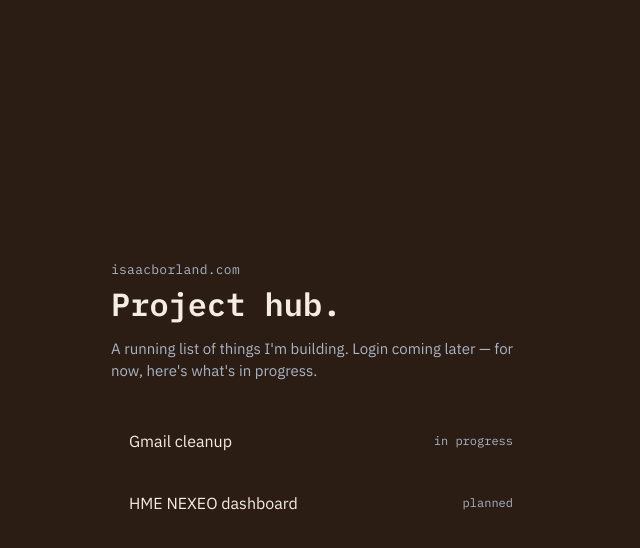
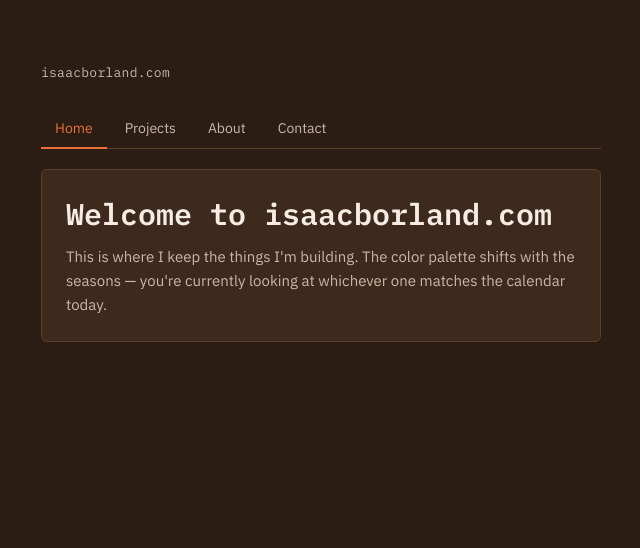
Before and after one commit to isaacborland21-lab/Isaacborland, a Next.js app: page / in a window 1280 px wide. Shown: the top 548 px of the page, without its empty margins (319-959 px from the left). Built offline with nearby package versions, Linux system fonts and the light colour scheme.

Commit message:
Redesign home page: tabs (Home/Projects/About/Contact), orange accent, seasonal palette

```diff
--- a/app/page.tsx
+++ b/app/page.tsx
@@ -1,89 +1,221 @@
-// Placeholder project list for now. Swap this for real data once there's
-// something to link to.
+"use client";
+
+import { useState } from "react";
+
 const projects = [
   { name: "Gmail cleanup", status: "in progress" },
   { name: "HME NEXEO dashboard", status: "planned" },
 ];
 
-export default function HomePage() {
+const seasonLabels: Record<string, string> = {
+  fall: "Fall theme",
+  winter: "Winter theme",
+  spring: "Spring theme",
+  summer: "Summer theme",
+};
+
+const tabs = ["Home", "Projects", "About", "Contact"] as const;
+type Tab = (typeof tabs)[number];
+
+const mono = "'IBM Plex Mono', monospace";
+const sans = "'IBM Plex Sans', sans-serif";
+
+function Card({ children }: { children: React.ReactNode }) {
   return (
-    <main
+    <div
       style={{
-        minHeight: "100vh",
-        display: "flex",
-        flexDirection: "column",
-        alignItems: "center",
-        justifyContent: "center",
+        border: "1px solid var(--surface-border)",
+        background: "var(--surface)",
+        borderRadius: 6,
         padding: "24px",
       }}
     >
-      <div style={{ maxWidth: 420, width: "100%" }}>
-        <p
+      {children}
+    </div>
+  );
+}
+
+function HomeTab() {
+  return (
+    <Card>
+      <h1
         style={{
-            fontFamily: "'IBM Plex Mono', monospace",
-            fontSize: 13,
-            letterSpacing: "0.02em",
-            color: "var(--off-white-dim)",
-            margin: "0 0 6px 0",
+          fontFamily: mono,
+          fontWeight: 600,
+          fontSize: 30,
+          lineHeight: 1.3,
+          margin: "0 0 12px 0",
         }}
       >
-          isaacborland.com
-        </p>
-        <h1
-          style={{
-            fontFamily: "'IBM Plex Mono', monospace",
-            fontWeight: 600,
-            fontSize: 32,
-            lineHeight: 1.3,
-            margin: "0 0 12px 0",
-            color: "var(--off-white)",
-          }}
-        >
-          Project hub.
+        Welcome to isaacborland.com
       </h1>
       <p
         style={{
-            fontFamily: "'IBM Plex Sans', sans-serif",
+          fontFamily: sans,
           fontSize: 15,
-            lineHeight: 1.5,
-            color: "var(--off-white-dim)",
-            margin: "0 0 32px 0",
+          lineHeight: 1.6,
+          color: "var(--text-dim)",
+          margin: 0,
         }}
       >
-          A running list of things I'm building. Login coming later — for
-          now, here's what's in progress.
+        This is where I keep the things I'm building. The color palette
+        shifts with the seasons — you're currently looking at whichever one
+        matches the calendar today.
       </p>
+    </Card>
+  );
+}
 
-        <div className="card">
-          {projects.map((p) => (
+function ProjectsTab() {
+  return (
+    <Card>
+      {projects.map((p, i) => (
         <div
           key={p.name}
           style={{
             display: "flex",
             justifyContent: "space-between",
             alignItems: "center",
-                padding: "16px 18px",
-                marginBottom: 10,
-                border: "1px solid var(--line-blue)",
-                background: "var(--line-blue-faint)",
-                borderRadius: 4,
-                fontFamily: "'IBM Plex Sans', sans-serif",
+            padding: "14px 0",
+            borderTop: i === 0 ? "none" : "1px solid var(--surface-border)",
+            fontFamily: sans,
           }}
         >
           <span>{p.name}</span>
-              <span
-                style={{
-                  fontFamily: "'IBM Plex Mono', monospace",
-                  fontSize: 12,
-                  color: "var(--off-white-dim)",
-                }}
-              >
+          <span style={{ fontFamily: mono, fontSize: 12, color: "var(--text-dim)" }}>
             {p.status}
           </span>
         </div>
       ))}
+    </Card>
+  );
+}
+
+function AboutTab() {
+  return (
+    <Card>
+      <p style={{ fontFamily: sans, fontSize: 15, lineHeight: 1.6, margin: 0 }}>
+        I'm Isaac — this site is my personal project hub, where I'm learning
+        to build and ship things. More to come here soon.
+      </p>
+    </Card>
+  );
+}
+
+function ContactTab() {
+  return (
+    <Card>
+      <p style={{ fontFamily: sans, fontSize: 15, lineHeight: 1.6, margin: "0 0 12px 0" }}>
+        Get in touch:
+      </p>
+      <a
+        href="mailto:isaacborland21@gmail.com"
+        style={{ fontFamily: mono, fontSize: 15 }}
+      >
+        isaacborland21@gmail.com
+      </a>
+    </Card>
+  );
+}
+
+export default function HomePage() {
+  const [active, setActive] = useState<Tab>("Home");
+
+  return (
+    <main
+      style={{
+        minHeight: "100vh",
+        display: "flex",
+        justifyContent: "center",
+        padding: "64px 24px",
+      }}
+    >
+      <div style={{ maxWidth: 560, width: "100%" }}>
+        <div
+          style={{
+            display: "flex",
+            justifyContent: "space-between",
+            alignItems: "baseline",
+            marginBottom: 28,
+          }}
+        >
+          <p
+            style={{
+              fontFamily: mono,
+              fontSize: 13,
+              letterSpacing: "0.02em",
+              color: "var(--text-dim)",
+              margin: 0,
+            }}
+          >
+            isaacborland.com
+          </p>
+          <p
+            id="season-label"
+            style={{
+              fontFamily: mono,
+              fontSize: 12,
+              color: "var(--accent)",
+              margin: 0,
+            }}
+          />
         </div>
+
+        <nav
+          style={{
+            display: "flex",
+            gap: 4,
+            marginBottom: 20,
+            borderBottom: "1px solid var(--surface-border)",
+          }}
+        >
+          {tabs.map((tab) => {
+            const isActive = tab === active;
+            return (
+              <button
+                key={tab}
+                onClick={() => setActive(tab)}
+                style={{
+                  background: "none",
+                  border: "none",
+                  cursor: "pointer",
+                  padding: "10px 14px",
+                  fontFamily: sans,
+                  fontSize: 14,
+                  color: isActive ? "var(--accent)" : "var(--text-dim)",
+                  borderBottom: isActive
+                    ? "2px solid var(--accent)"
+                    : "2px solid transparent",
+                  marginBottom: -1,
+                }}
+              >
+                {tab}
+              </button>
+            );
+          })}
+        </nav>
+
+        {active === "Home" && <HomeTab />}
+        {active === "Projects" && <ProjectsTab />}
+        {active === "About" && <AboutTab />}
+        {active === "Contact" && <ContactTab />}
       </div>
+
+      <script
+        // Reads the season the server already computed (data-season on
+        // <html>) and shows it as a small label, without needing a second
+        // client-side date calculation that could disagree with the server.
+        dangerouslySetInnerHTML={{
+          __html: `
+            (function() {
+              var season = document.documentElement.getAttribute('data-season');
+              var labels = ${JSON.stringify(seasonLabels)};
+              var el = document.getElementById('season-label');
+              if (el && season && labels[season]) el.textContent = labels[season];
+            })();
+          `,
+        }}
+      />
     </main>
   );
 }
```
Lines whose indentation alone changed are shown as unchanged.
